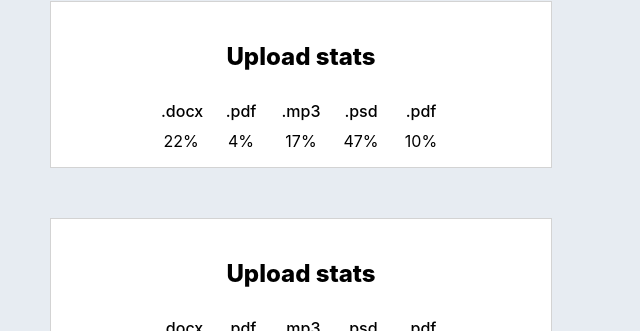
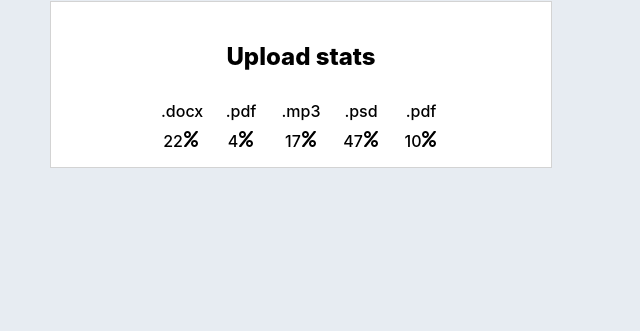
Before and after one commit to andriideikalo/arhive, a React (Create React App) app: page / in a window 1280 px wide. Shown: the part 621-952 px from the top of the page, without its empty margins (0-640 px from the left). After the commit the page ends 839 px from the top, so only its background shows below. Built offline with nearby package versions, Linux system fonts and the light colour scheme.

Commit message:
fix statistics

```diff
--- a/src/components/App.jsx
+++ b/src/components/App.jsx
@@ -9,7 +9,7 @@ export const App = () => {
     <>
       <Profile users={users}/>
       <Statistics title="Upload stats" stats={data}/>
-      <Statistics stats={data}/>
+      {/* <Statistics stats={data}/> */}
     </>
   );
 };
--- a/src/components/Statistics/StatStyles.js
+++ b/src/components/Statistics/StatStyles.js
@@ -24,7 +24,7 @@ export const StatStyles = styled.div`
 }
 
 .title {
-  text-align: center;
+     text-align: center;
       font-weight: 800;
 
 
@@ -48,4 +48,8 @@ export const StatStyles = styled.div`
         font-weight: 500;
         padding: 10px;
 }
+.percentage{
+  font-size: 16px;
+   font-weight: 500;
+}
 `;
--- a/src/components/Statistics/Statistics.js
+++ b/src/components/Statistics/Statistics.js
@@ -1,5 +1,5 @@
 import PropTypes from 'prop-types';
-// import React from 'react';
+import { FaPercent } from 'react-icons/fa';
 import { StatStyles } from "./StatStyles"
 
 
@@ -15,7 +15,7 @@ export const Statistics = ( { title, stats } ) => {
             key={id}
              >
             <span className="label">{label}</span>
-            <span className="percentage">{percentage}%</span>
+            <span className="percentage">{percentage}<FaPercent/></span>
           </li>
         ))}
   </ul>
```
